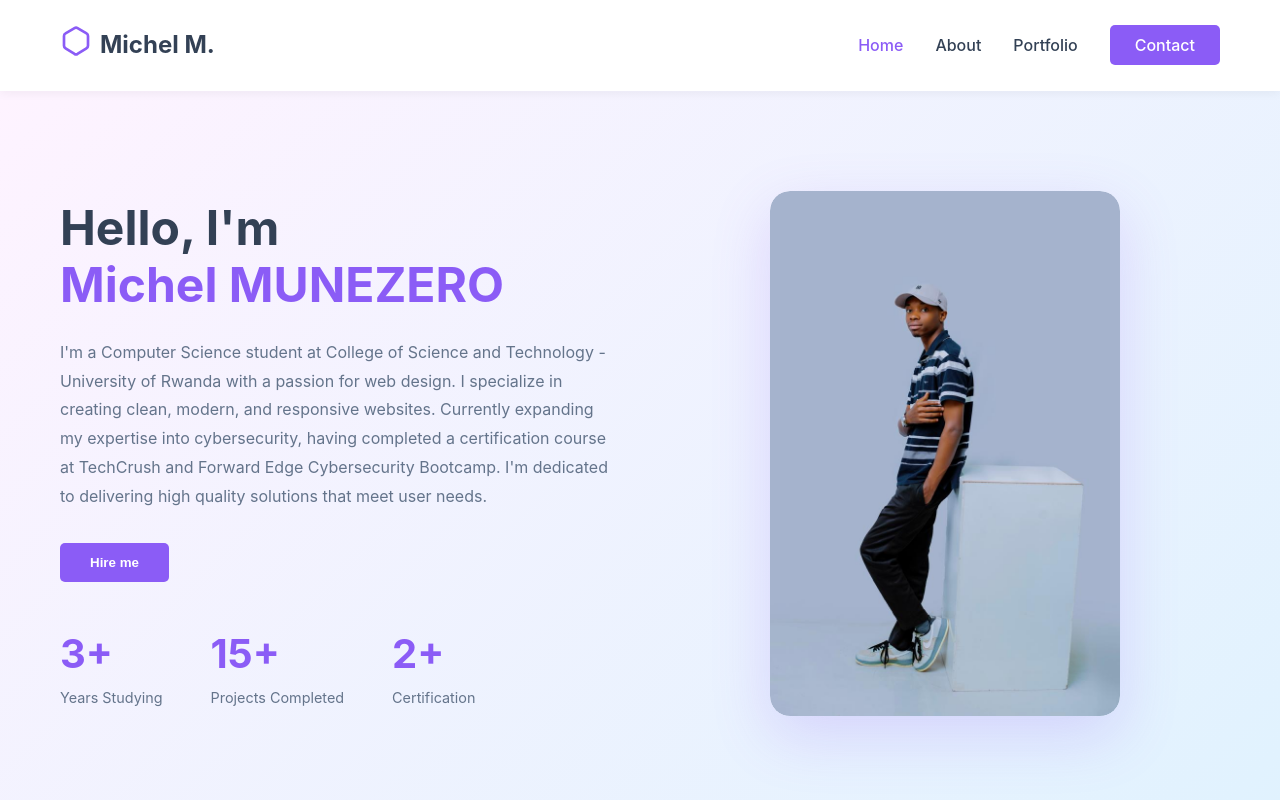
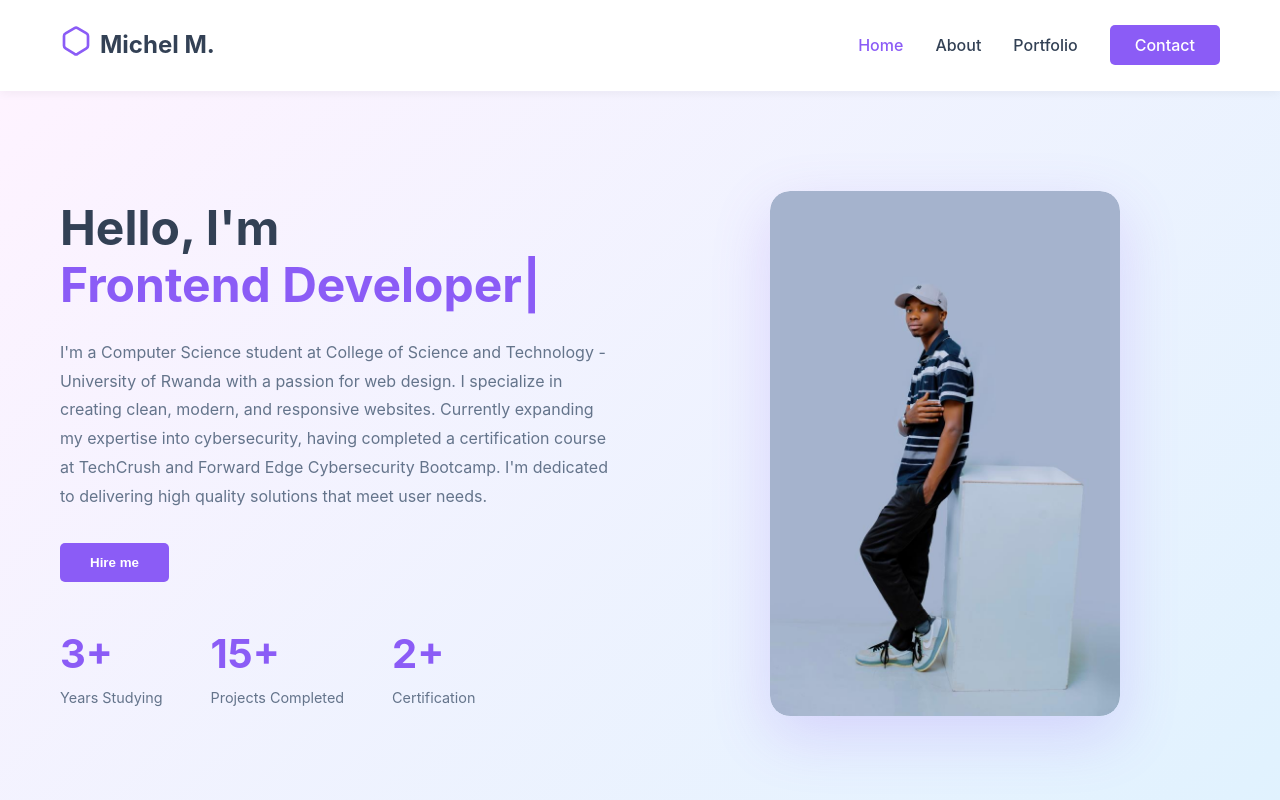
Before and after one commit to MichelMUNEZERO/MichelPortfolio, a React (Vite) app: page / in a window 1280 px wide. Shown: the top 800 px of the page. Built offline with nearby package versions, Linux system fonts and the light colour scheme.

Commit message:
Add typewriter effect in Hero section for animated role text

```diff
--- a/src/components/Hero.jsx
+++ b/src/components/Hero.jsx
@@ -1,7 +1,35 @@
-import React from "react";
+import React, { useEffect, useState } from "react";
 import "./Hero.css";
+const roles = [
+  "Michel MUNEZERO",
+  "Frontend Developer",
+  "Cybersecurity Enthusiast",
+];
 
 function Hero() {
+  const [roleIndex, setRoleIndex] = useState(0);
+  const [charIndex, setCharIndex] = useState(0);
+
+  useEffect(() => {
+    const currentRole = roles[roleIndex];
+    let timerId;
+
+    if (charIndex < currentRole.length) {
+      timerId = setTimeout(() => {
+        setCharIndex((prev) => prev + 1);
+      }, 100);
+    } else {
+      timerId = setTimeout(() => {
+        setCharIndex(0);
+        setRoleIndex((prev) => (prev + 1) % roles.length);
+      }, 2000);
+    }
+
+    return () => clearTimeout(timerId);
+  }, [charIndex, roleIndex]);
+
+  const text = roles[roleIndex].substring(0, charIndex);
+
   return (
     <section className="hero" id="home">
       <div className="container">
@@ -9,8 +37,7 @@ function Hero() {
           <div className="hero-text">
             <h1 className="hero-title">
               Hello, I'm
-              <br />
-              <span className="hero-name">Michel MUNEZERO</span>
+              <span className="hero-name typing">{text}|</span>
             </h1>
             <p className="hero-description">
               I'm a Computer Science student at College of Science and
```
